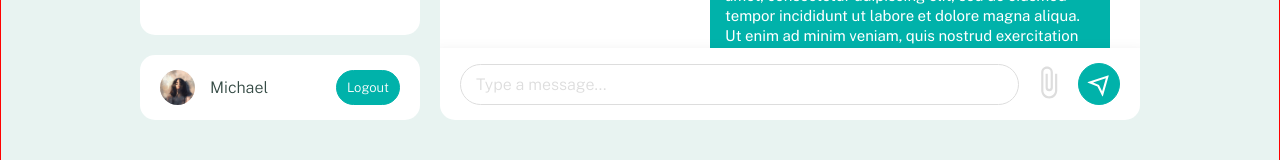
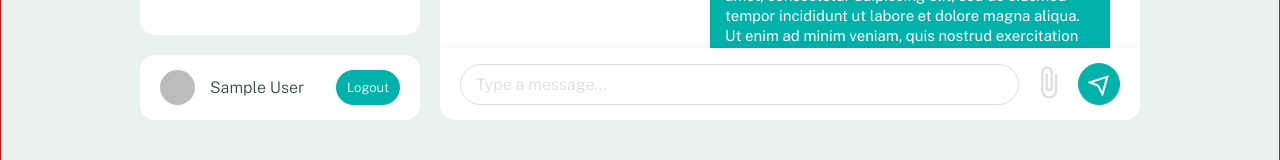
Before and after one commit to mchldavid/chat-kel, a React (Create React App) app: page / in a window 1280 px wide. Shown: the part 581-741 px from the top of the page. Built offline with nearby package versions, Linux system fonts and the light colour scheme; no server answers; sample sign-in values are in the browser's storage.

Commit message:
Get auth user details in navbar

```diff
--- a/src/components/Navbar.js
+++ b/src/components/Navbar.js
@@ -1,9 +1,12 @@
-import { signOut } from "firebase/auth";
-import React from "react";
-import { auth } from "../firebase/initializeFirebase";
-import "./navbar.scss";
+import { signOut } from "firebase/auth"
+import React, { useContext } from "react"
+import { AuthContext } from "../context/AuthContext"
+import { auth } from "../firebase/initializeFirebase"
+import "./navbar.scss"
 
 const Navbar = () => {
+  const { currentUser } = useContext(AuthContext)
+
   const handleLogout = () => {
     //logging out the current user in the application
     signOut(auth)
@@ -12,10 +15,12 @@ const Navbar = () => {
   return (
     <div className="navbar card">
       <div className="user-display">
-        <img src={window.location.origin + "/img/default-img.jpg"} alt="" />
-        <span>Michael</span>
+        <img src={currentUser.photoURL} alt="" />
+        <span>{currentUser.displayName}</span>
       </div>
-      <button className="logout-button" onClick={handleLogout}>Logout</button>
+      <button className="logout-button" onClick={handleLogout}>
+        Logout
+      </button>
     </div>
   )
 }
--- a/src/pages/Login/Login.js
+++ b/src/pages/Login/Login.js
@@ -1,6 +1,6 @@
 import React, { useState } from "react"
 import "./login.scss"
-import { useNavigate } from "react-router-dom"
+import { Link, useNavigate } from "react-router-dom"
 
 //firebase
 import { signInWithEmailAndPassword } from "firebase/auth"
@@ -52,7 +52,7 @@ const Login = () => {
         </form>
         {err.isError && <span>{err.message}</span>}
         <span>
-          You don't have an account? <a href="/register">Register</a>
+          You don't have an account? <Link to="/register">Register</Link>
         </span>
       </div>
     </div>
--- a/src/pages/Register/Register.js
+++ b/src/pages/Register/Register.js
@@ -1,7 +1,7 @@
 import React, { useState } from "react"
 import { BiImageAdd } from "react-icons/bi"
 import "./register.scss"
-import { useNavigate } from "react-router-dom"
+import { Link, useNavigate } from "react-router-dom"
 
 //firebase
 import { createUserWithEmailAndPassword, updateProfile } from "firebase/auth"
@@ -96,7 +96,7 @@ const Register = () => {
         </form>
         {err.isError && <span>{err.message}</span>}
         <span>
-          Already have an account? <a href="/login">Login</a>
+          Already have an account? <Link to="/login">Login</Link>
         </span>
       </div>
     </div>
```
